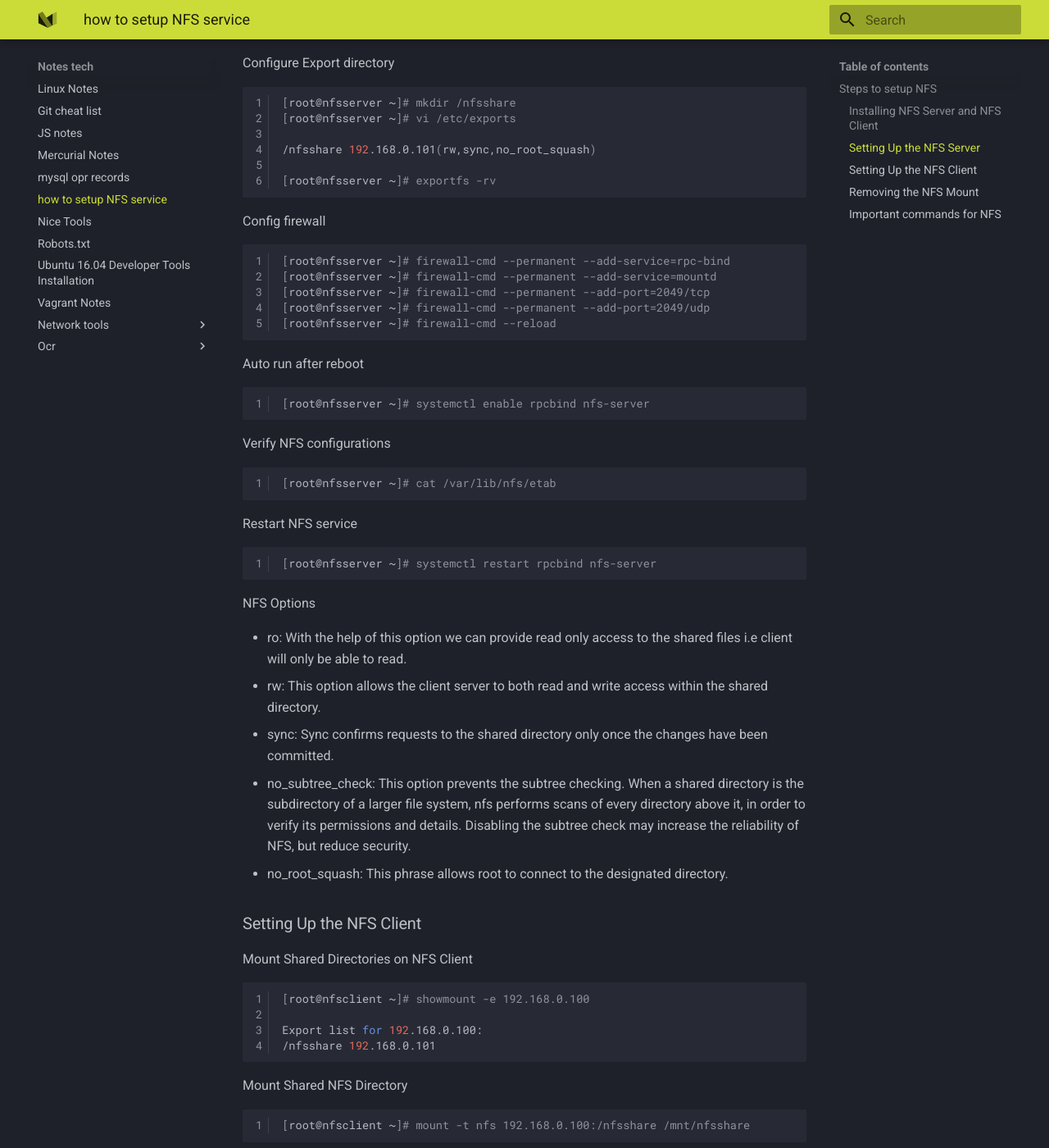
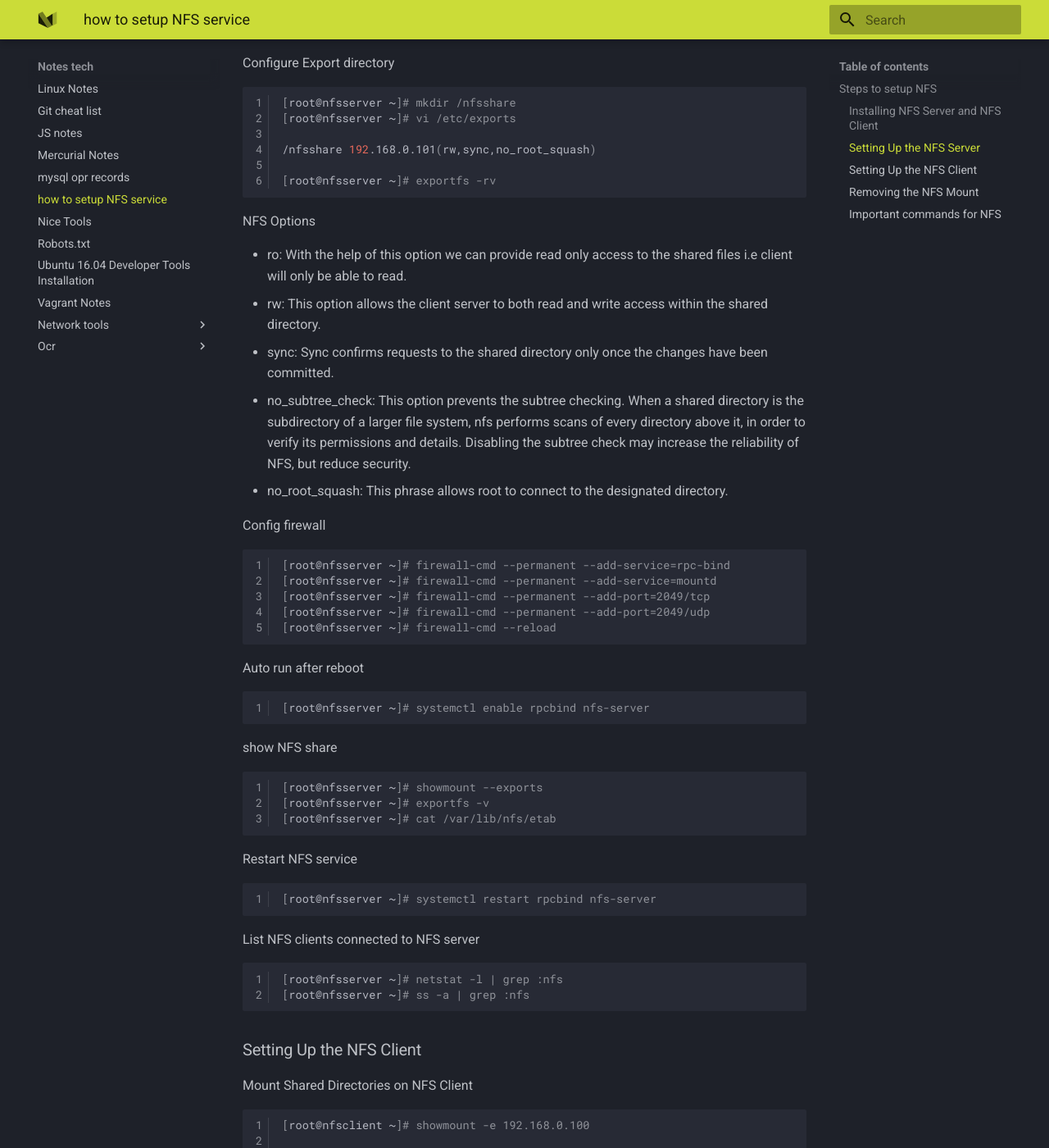
Before and after one commit to liambob77/ruihan.tech, an MkDocs documentation site: the page built from docs/notes_tech/nfs.md, in a window 1280 px wide and 1400 px high, scrolled down 613 px. Shown: the whole window at 82% size. Built offline with MkDocs 1.6.1 and Material for MkDocs 9.7.7, drawn with Linux system fonts in a browser that asks for light colours.

Commit message:
Update nfs.md

````diff
--- a/docs/notes_tech/nfs.md
+++ b/docs/notes_tech/nfs.md
@@ -39,6 +39,14 @@ Configure Export directory
 [root@nfsserver ~]# exportfs -rv
 ```
 
+NFS Options
+
+- ro: With the help of this option we can provide read only access to the shared files i.e client will only be able to read.
+- rw: This option allows the client server to both read and write access within the shared directory.
+- sync: Sync confirms requests to the shared directory only once the changes have been committed.
+- no_subtree_check: This option prevents the subtree checking. When a shared directory is the subdirectory of a larger file system, nfs performs scans of every directory above it, in order to verify its permissions and details. Disabling the subtree check may increase the reliability of NFS, but reduce security.
+- no_root_squash: This phrase allows root to connect to the designated directory.
+
 Config firewall
 
 ```bash
@@ -55,9 +63,11 @@ Auto run after reboot
 [root@nfsserver ~]# systemctl enable rpcbind nfs-server
 ```
 
-Verify NFS configurations
+show NFS share
 
 ```bash
+[root@nfsserver ~]# showmount --exports
+[root@nfsserver ~]# exportfs -v
 [root@nfsserver ~]# cat /var/lib/nfs/etab
 ```
 
@@ -67,13 +77,12 @@ Restart NFS service
 [root@nfsserver ~]# systemctl restart rpcbind nfs-server
 ```
 
-NFS Options
+List NFS clients connected to NFS server
 
-- ro: With the help of this option we can provide read only access to the shared files i.e client will only be able to read.
-- rw: This option allows the client server to both read and write access within the shared directory.
-- sync: Sync confirms requests to the shared directory only once the changes have been committed.
-- no_subtree_check: This option prevents the subtree checking. When a shared directory is the subdirectory of a larger file system, nfs performs scans of every directory above it, in order to verify its permissions and details. Disabling the subtree check may increase the reliability of NFS, but reduce security.
-- no_root_squash: This phrase allows root to connect to the designated directory.
+```bash
+[root@nfsserver ~]# netstat -l | grep :nfs
+[root@nfsserver ~]# ss -a | grep :nfs
+```
 
 ### Setting Up the NFS Client
 
````
